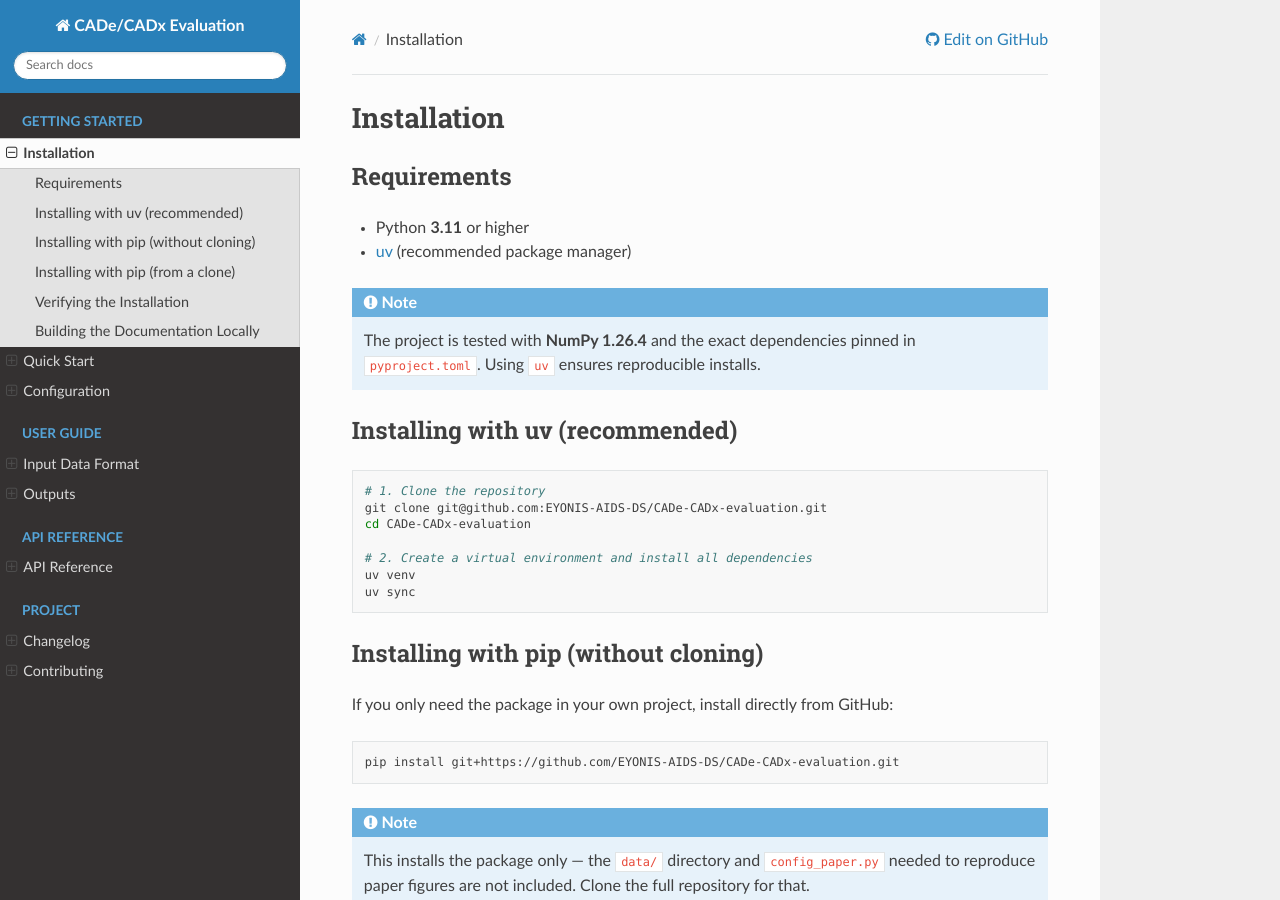
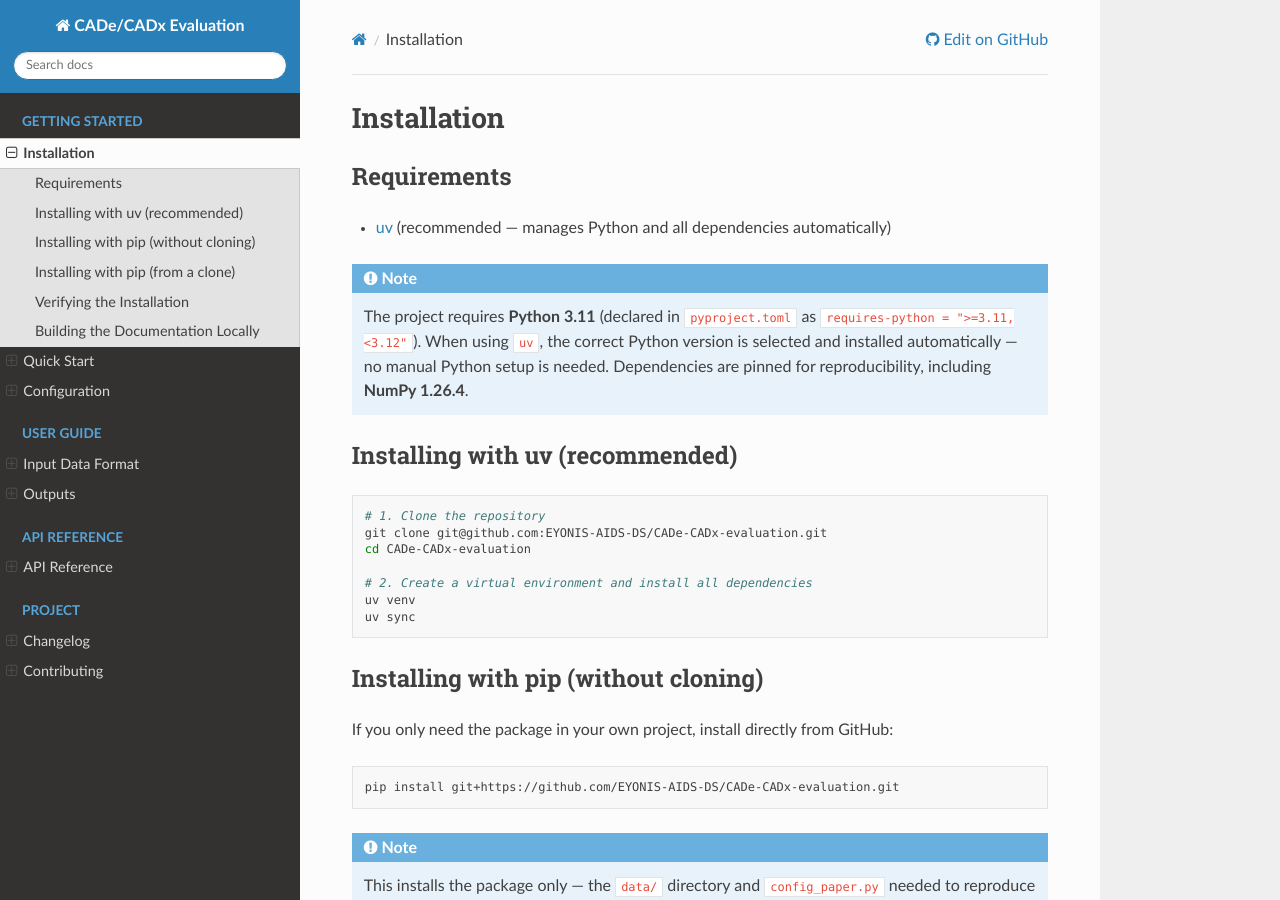
Before and after one commit to EYONIS-AIDS-DS/CADe-CADx-evaluation, a Sphinx documentation site: the page built from docs/installation.rst, in a window 1280 px wide and 900 px high. Built offline with Sphinx 7.4.7 and the Read the Docs theme 3.1.0, drawn with Linux system fonts in a browser that asks for light colours.

Commit message:
docs: clarify Python version is managed automatically by uv

```diff
--- a/docs/installation.rst
+++ b/docs/installation.rst
@@ -4,13 +4,15 @@ Installation
 Requirements
 ------------
 
-* Python **3.11** or higher
-* `uv <https://docs.astral.sh/uv/>`_ (recommended package manager)
+* `uv <https://docs.astral.sh/uv/>`_ (recommended — manages Python and all dependencies automatically)
 
 .. note::
 
-   The project is tested with **NumPy 1.26.4** and the exact dependencies
-   pinned in ``pyproject.toml``.  Using ``uv`` ensures reproducible installs.
+   The project requires **Python 3.11** (declared in ``pyproject.toml`` as
+   ``requires-python = ">=3.11,<3.12"``).  When using ``uv``, the correct
+   Python version is selected and installed automatically — no manual Python
+   setup is needed.  Dependencies are pinned for reproducibility, including
+   **NumPy 1.26.4**.
 
 Installing with uv (recommended)
 ---------------------------------
```
